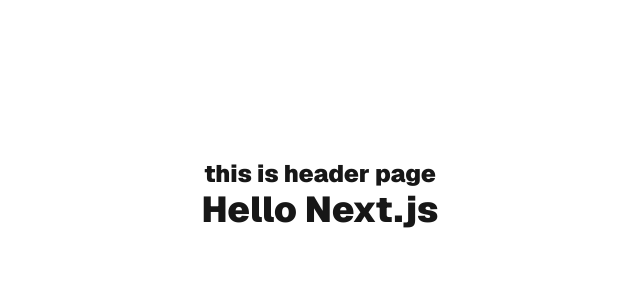
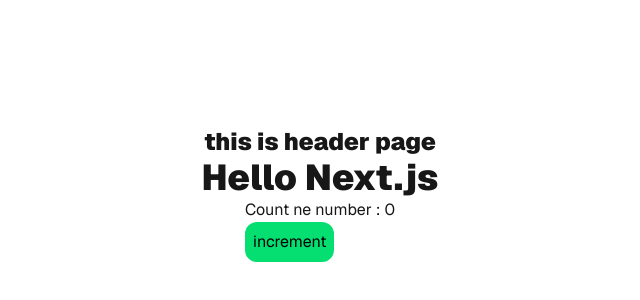
Before and after one commit to sohagroy7223/my-second-next-app, a Next.js app: page / in a window 1280 px wide. Shown: the part 206-506 px from the top of the page, without its empty margins (320-960 px from the left). Built offline with nearby package versions, Linux system fonts and the light colour scheme.

Commit message:
addad couner page , this is client components

```diff
--- a/src/app/page.js
+++ b/src/app/page.js
@@ -1,3 +1,4 @@
+import CounterPage from "@/components/count/page";
 import Header from "@/components/header/page";
 import Image from "next/image";
 
@@ -8,6 +9,7 @@ export default function Home() {
       <main className="flex flex-1 w-full max-w-3xl flex-col items-center justify-center  bg-white dark:bg-black ">
         <Header></Header>
         <h2 className="text-4xl font-black">Hello Next.js</h2>
+        <CounterPage></CounterPage>
       </main>
     </div>
   );
--- /dev/null
+++ b/src/components/count/page.jsx
@@ -0,0 +1,20 @@
+"use client";
+import React, { useState } from "react";
+
+const CounterPage = () => {
+  const [count, setCount] = useState(0);
+  console.log("count the number", count);
+  return (
+    <div>
+      <h2>Count ne number : {count}</h2>
+      <button
+        onClick={() => setCount(count + 1)}
+        className="btn bg-green-400 p-2 rounded-xl text-black hover:cursor-pointer"
+      >
+        increment
+      </button>
+    </div>
+  );
+};
+
+export default CounterPage;
```
